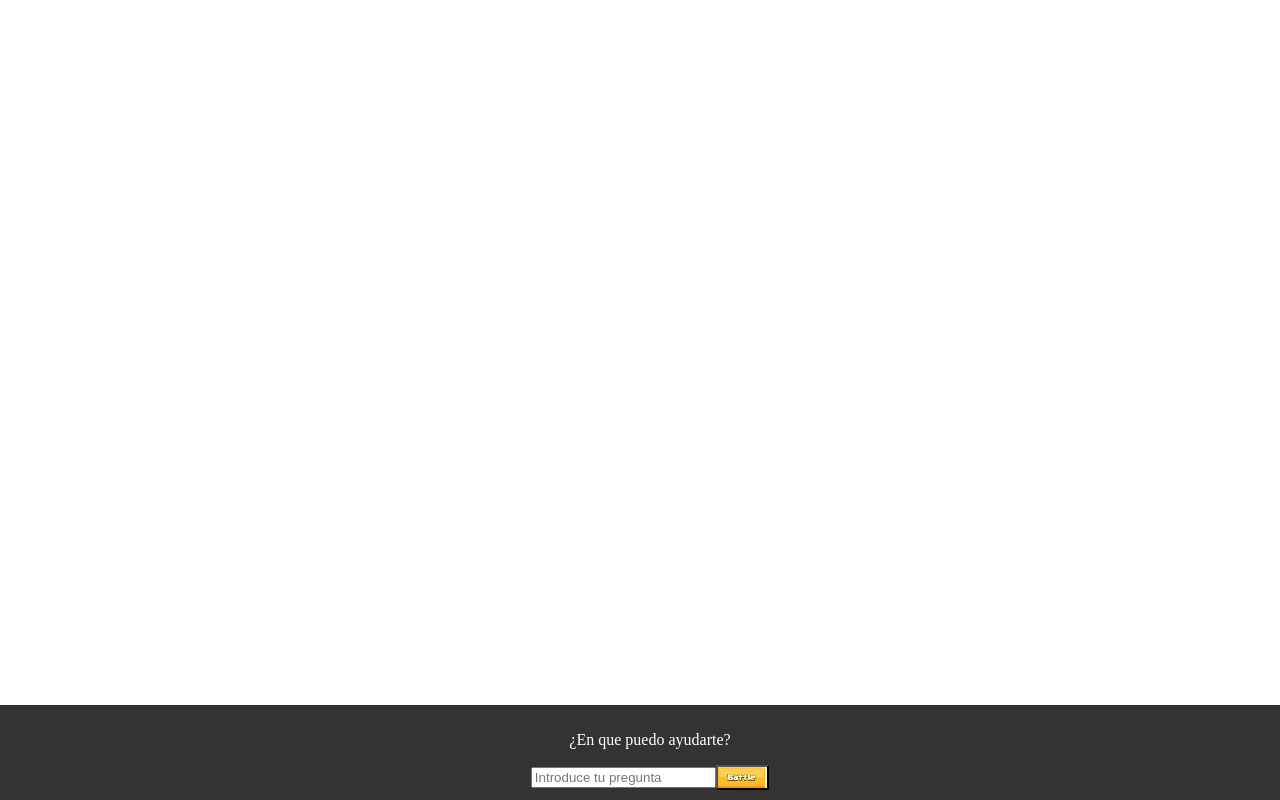
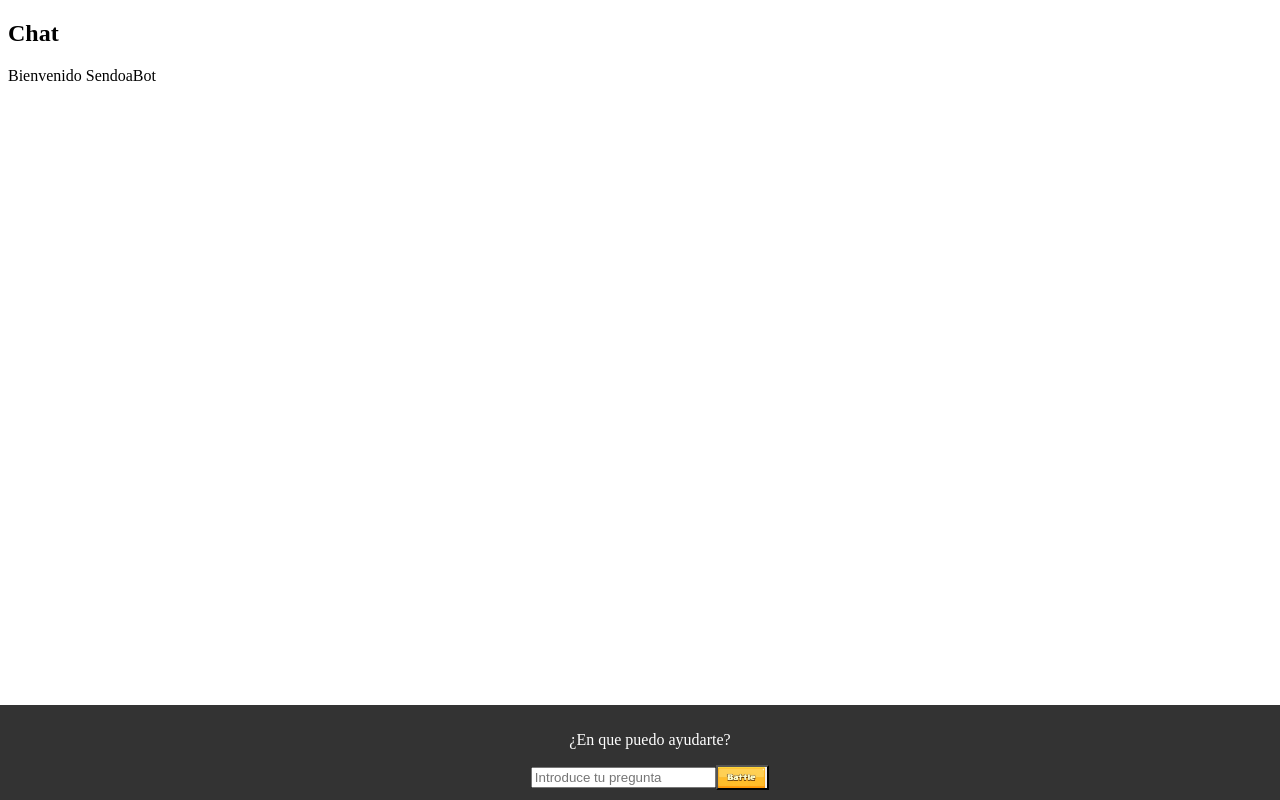
Before and after one commit to davidalvarez2006/Reto, an Angular app: page /chat-historial in a window 1280 px wide. Before the commit this address led to /textbar. Built offline with nearby package versions, Linux system fonts and the light colour scheme.

Commit message:
rutas hijas

```diff
--- a/src/app/components/chat-historial/chat-historial.component.html
+++ b/src/app/components/chat-historial/chat-historial.component.html
@@ -1 +1,5 @@
-<p>chat historial</p>
+<div>
+  <h2>Chat</h2>
+  <p>Bienvenido SendoaBot</p>
+
+</div>
--- /dev/null
+++ b/src/app/pages/principal-page/principal-page.component.css
@@ -0,0 +1,3 @@
+:host {
+  display: block;
+}
--- /dev/null
+++ b/src/app/pages/principal-page/principal-page.component.html
@@ -0,0 +1,2 @@
+<app-chat-historial/>
+<app-chat-textbar/>
--- /dev/null
+++ b/src/app/pages/principal-page/principal-page.component.ts
@@ -0,0 +1,12 @@
+import { ChangeDetectionStrategy, Component } from '@angular/core';
+import { ChatHistorialComponent } from "../../components/chat-historial/chat-historial.component";
+import { ChatTextbarComponent } from "../../components/chat-textbar/chat-textbar.component";
+
+@Component({
+  selector: 'app-principal-page',
+  imports: [ChatHistorialComponent, ChatTextbarComponent],
+  templateUrl: './principal-page.component.html',
+  styleUrl: './principal-page.component.css',
+  changeDetection: ChangeDetectionStrategy.OnPush,
+})
+export class PrincipalPageComponent { }
```
Also changed, not shown: src/app/app.routes.ts (+15 -2 lines).
